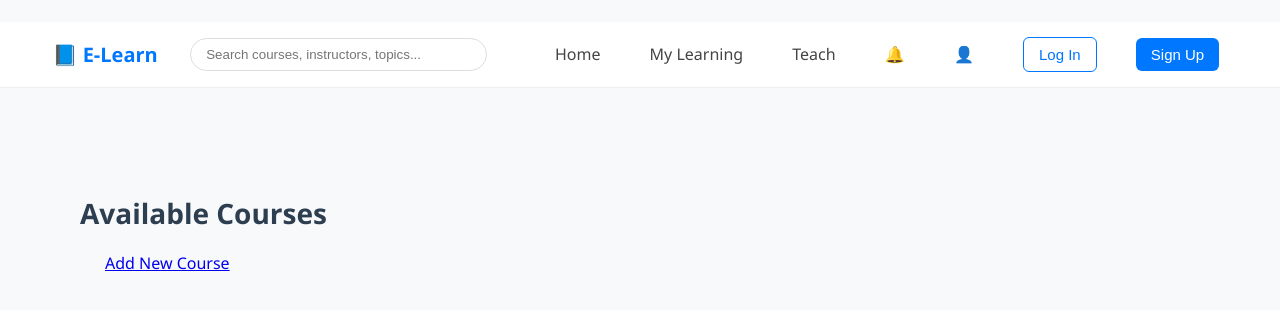
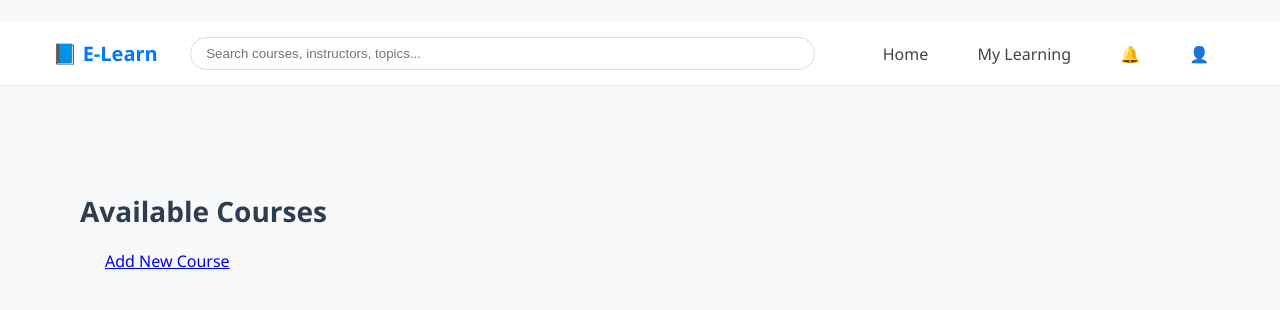
Before and after one commit to Abhilash304/e-learning-frontend, a plain HTML site: page courses.html in a window 1280 px wide. Drawn offline with Linux system fonts and the light colour scheme; no server answers.

Commit message:
Remove login, signup, and teach buttons from courses page

```diff
--- a/courses.html
+++ b/courses.html
@@ -13,11 +13,8 @@
     <nav>
       <a href="index.html">Home</a>
       <a href="#">My Learning</a>
-      <a href="upload.html">Teach</a>
       <span class="icon">🔔</span>
       <span class="icon">👤</span>
-      <button class="login-btn">Log In</button>
-      <button class="signup-btn">Sign Up</button>
     </nav>
   </header>
 
```
